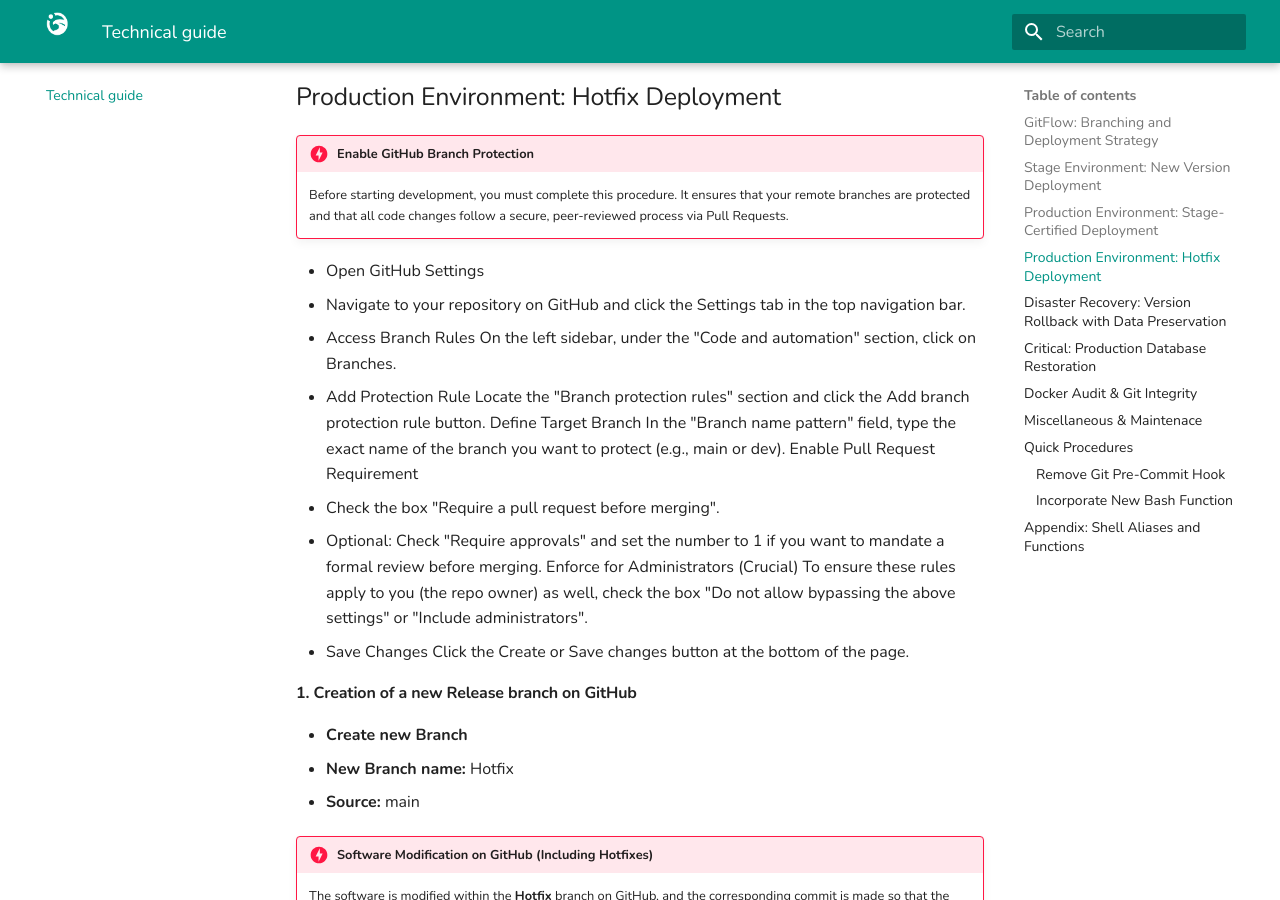
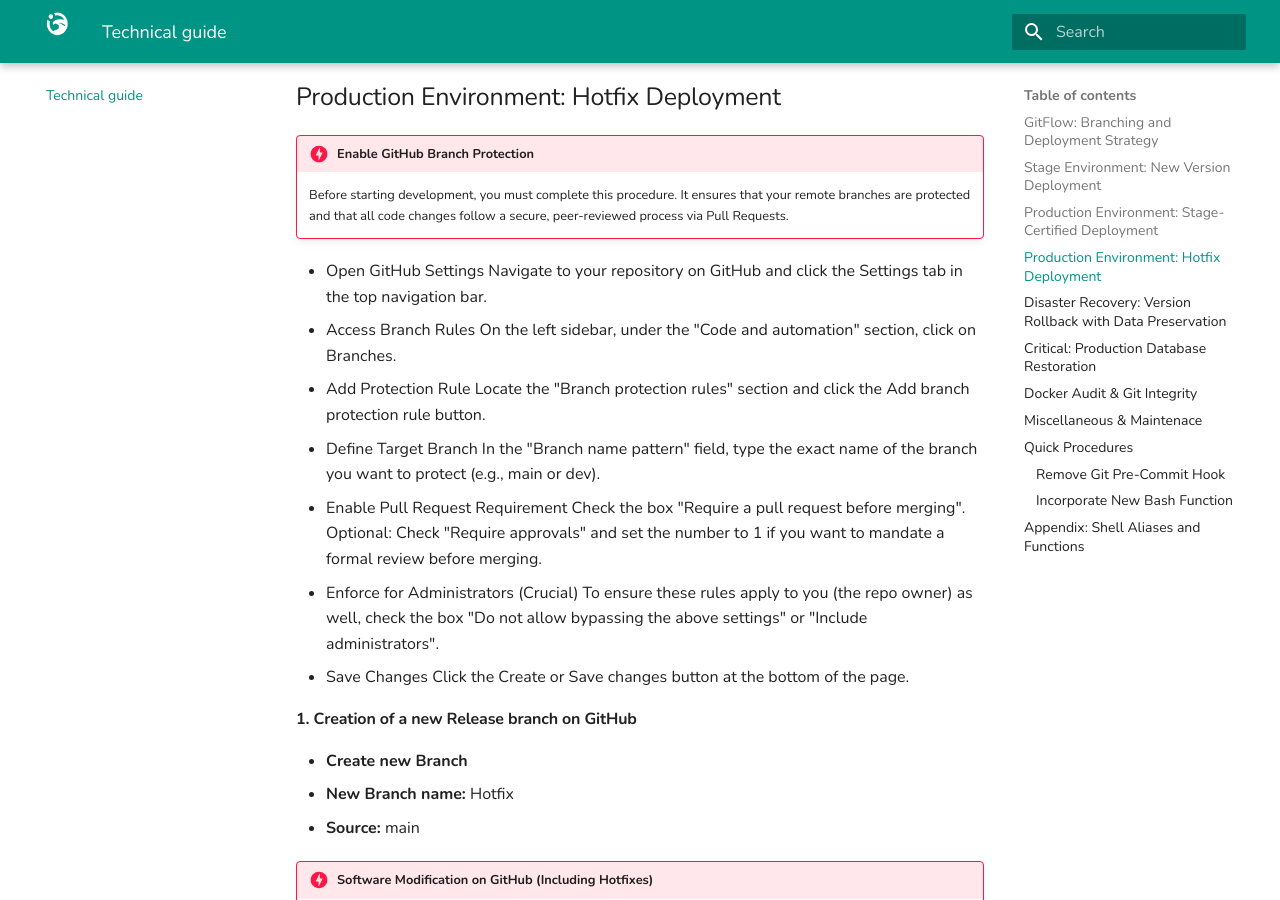
Before and after one commit to pablopenlop/gradewing_guide, an MkDocs documentation site: the page built from docs/other.md, in a window 1280 px wide and 900 px high, scrolled down 5771 px. Built offline with MkDocs 1.6.1 and Material for MkDocs 9.7.7, drawn with Linux system fonts in a browser that asks for light colours; some of the changed lines change nothing that is shown.

Commit message:
Update other.md

```diff
--- a/docs/other.md
+++ b/docs/other.md
@@ -214,21 +214,20 @@ git branch -a				# -- VERIFICATION
 !!! danger "Enable GitHub Branch Protection"
     Before starting development, you must complete this procedure. It ensures that your remote branches are protected and that all code changes follow a secure, peer-reviewed process via Pull Requests.
 *   Open GitHub Settings
-*   Navigate to your repository on GitHub and click the Settings tab in the top navigation bar.
+    Navigate to your repository on GitHub and click the Settings tab in the top navigation bar.
 *   Access Branch Rules
     On the left sidebar, under the "Code and automation" section, click on Branches.
 *   Add Protection Rule
     Locate the "Branch protection rules" section and click the Add branch protection rule button.
-    Define Target Branch
+*   Define Target Branch
     In the "Branch name pattern" field, type the exact name of the branch you want to protect (e.g., main or dev).
-    Enable Pull Request Requirement
-*   Check the box "Require a pull request before merging".
-*   Optional: Check "Require approvals" and set the number to 1 if you want to mandate a formal review before merging.
-    Enforce for Administrators (Crucial)
+*   Enable Pull Request Requirement
+    Check the box "Require a pull request before merging".
+    Optional: Check "Require approvals" and set the number to 1 if you want to mandate a formal review before merging.
+*   Enforce for Administrators (Crucial)
     To ensure these rules apply to you (the repo owner) as well, check the box "Do not allow bypassing the above settings" or "Include administrators".
 *   Save Changes
     Click the Create or Save changes button at the bottom of the page.
-
 
 #### 1. Creation of a new Release branch on GitHub
 *   **Create new Branch**
```
